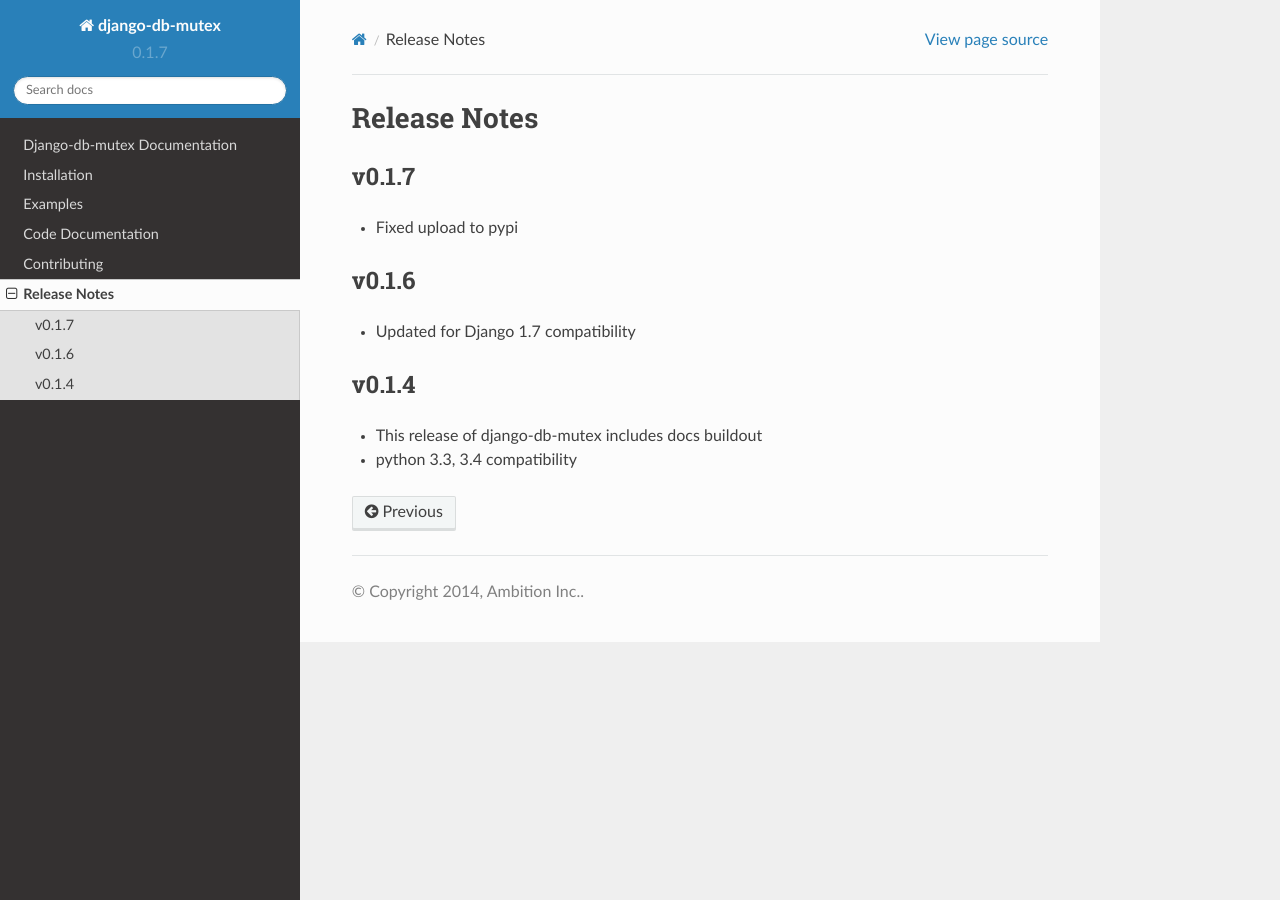
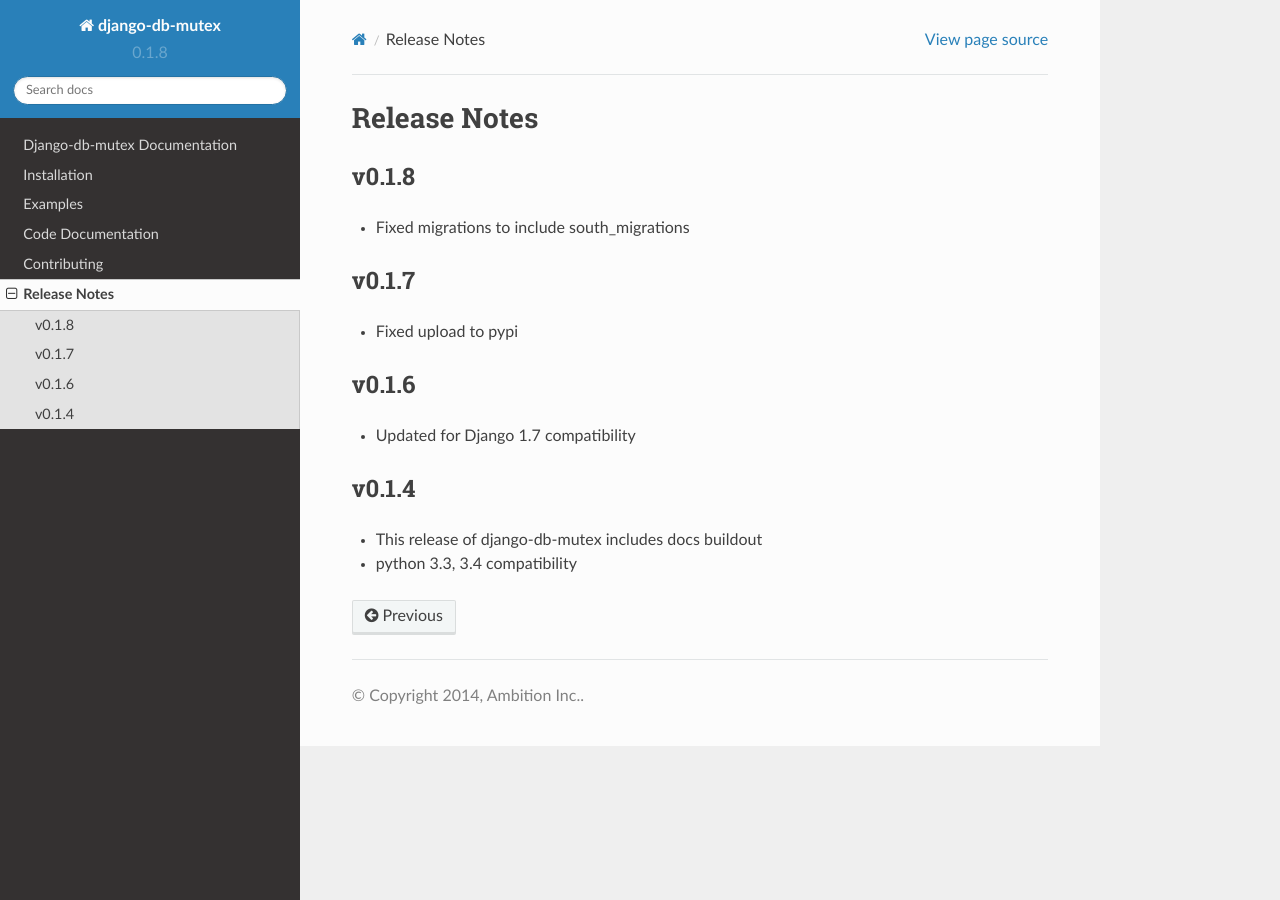
Before and after one commit to ambitioninc/django-db-mutex, a Sphinx documentation site: the page built from docs/release_notes.rst, in a window 1280 px wide. Built offline with Sphinx 7.4.7 and the Read the Docs theme 2.0.0, drawn with Linux system fonts in a browser that asks for light colours.

Commit message:
Fixed missing 1.6 migrations

```diff
--- a/db_mutex/version.py
+++ b/db_mutex/version.py
@@ -1 +1 @@
-__version__ = '0.1.7'
+__version__ = '0.1.8'
--- a/docs/release_notes.rst
+++ b/docs/release_notes.rst
@@ -1,5 +1,9 @@
 Release Notes
 =============
+
+v0.1.8
+------
+* Fixed migrations to include south_migrations
 
 v0.1.7
 ------
--- a/setup.py
+++ b/setup.py
@@ -28,6 +28,7 @@
     packages=[
         'db_mutex',
         'db_mutex.migrations',
+        'db_mutex.south_migrations',
     ],
     classifiers=[
         'Programming Language :: Python',
```
